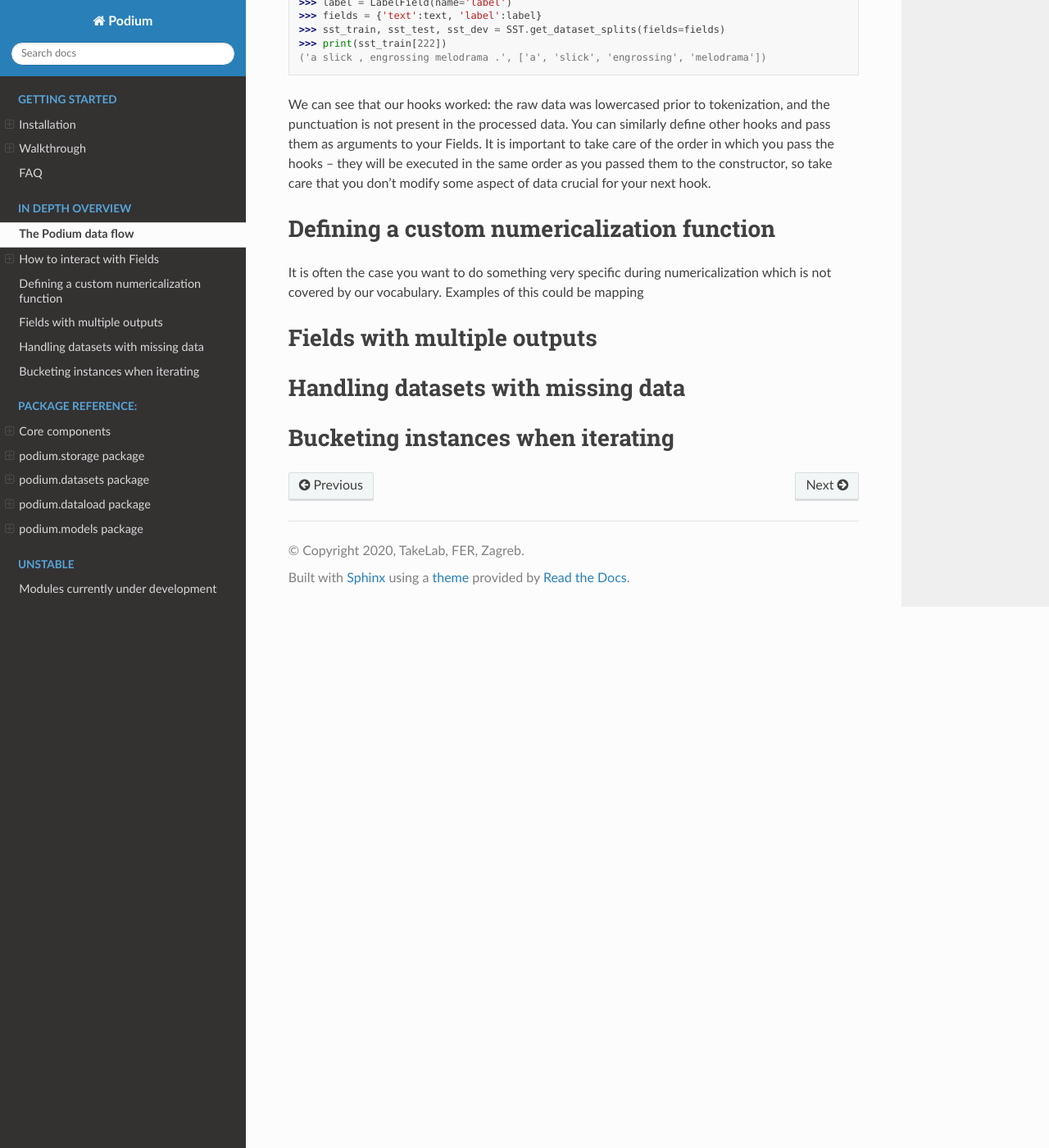
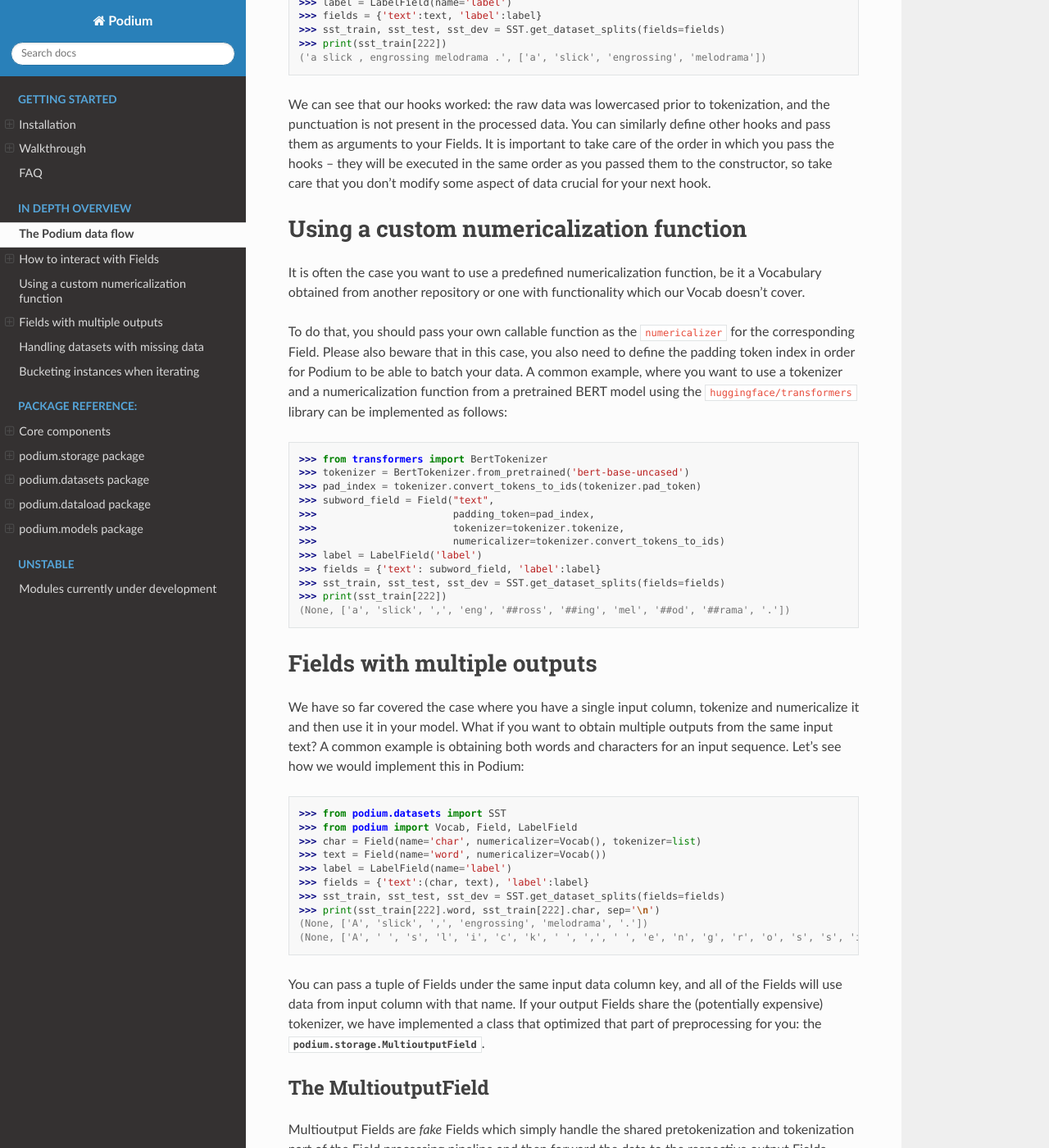
Before and after one commit to TakeLab/podium, a Sphinx documentation site: the page built from docs/source/advanced.rst, in a window 1280 px wide and 1400 px high, scrolled down 2933 px. Shown: the whole window at 82% size. Built offline with Sphinx 7.4.7 and the Read the Docs theme 2.0.0, drawn with Linux system fonts in a browser that asks for light colours; pages that are not in the unit, such as notebooks, are missing from menus; some of the changed text lies outside the part shown.

Commit message:
Add multioutput

```diff
--- a/docs/source/advanced.rst
+++ b/docs/source/advanced.rst
@@ -1,5 +1,3 @@
-
-
 The Podium data flow
 ====================
 
@@ -127,14 +125,88 @@ Putting it all together
 
 We can see that our hooks worked: the raw data was lowercased prior to tokenization, and the punctuation is not present in the processed data. You can similarly define other hooks and pass them as arguments to your Fields. It is important to take care of the order in which you pass the hooks -- they will be executed in the same order as you passed them to the constructor, so take care that you don't modify some aspect of data crucial for your next hook.
 
-Defining a custom numericalization function
+Using a custom numericalization function
 ===========================================
 
-It is often the case you want to do something very specific during numericalization which is not covered by our vocabulary. Examples of this could be mapping
+It is often the case you want to use a predefined numericalization function, be it a Vocabulary obtained from another repository or one with functionality which our Vocab doesn't cover.
+
+To do that, you should pass your own callable function as the ``numericalizer`` for the corresponding Field. Please also beware that in this case, you also need to define the padding token index in order for Podium to be able to batch your data. A common example, where you want to use a tokenizer and a numericalization function from a pretrained BERT model using the ``huggingface/transformers`` library can be implemented as follows:
+
+.. code-block:: python
+
+  >>> from transformers import BertTokenizer
+  >>> tokenizer = BertTokenizer.from_pretrained('bert-base-uncased')
+  >>> pad_index = tokenizer.convert_tokens_to_ids(tokenizer.pad_token)
+  >>> subword_field = Field("text",
+  >>>                       padding_token=pad_index,
+  >>>                       tokenizer=tokenizer.tokenize,
+  >>>                       numericalizer=tokenizer.convert_tokens_to_ids)
+  >>> label = LabelField('label')
+  >>> fields = {'text': subword_field, 'label':label}
+  >>> sst_train, sst_test, sst_dev = SST.get_dataset_splits(fields=fields)
+  >>> print(sst_train[222])
+  (None, ['a', 'slick', ',', 'eng', '##ross', '##ing', 'mel', '##od', '##rama', '.'])
 
 
 Fields with multiple outputs
 ============================
+
+We have so far covered the case where you have a single input column, tokenize and numericalize it and then use it in your model. What if you want to obtain multiple outputs from the same input text? A common example is obtaining both words and characters for an input sequence. Let's see how we would implement this in Podium:
+
+.. code-block:: python
+
+  >>> from podium.datasets import SST
+  >>> from podium import Vocab, Field, LabelField
+  >>> char = Field(name='char', numericalizer=Vocab(), tokenizer=list)
+  >>> text = Field(name='word', numericalizer=Vocab())
+  >>> label = LabelField(name='label')
+  >>> fields = {'text':(char, text), 'label':label}
+  >>> sst_train, sst_test, sst_dev = SST.get_dataset_splits(fields=fields)
+  >>> print(sst_train[222].word, sst_train[222].char, sep='\n')
+  (None, ['A', 'slick', ',', 'engrossing', 'melodrama', '.'])
+  (None, ['A', ' ', 's', 'l', 'i', 'c', 'k', ' ', ',', ' ', 'e', 'n', 'g', 'r', 'o', 's', 's', 'i', 'n', 'g', ' ', 'm', 'e', 'l', 'o', 'd', 'r', 'a', 'm', 'a', ' ', '.'])
+
+You can pass a tuple of Fields under the same input data column key, and all of the Fields will use data from input column with that name. If your output Fields share the (potentially expensive) tokenizer, we have implemented a class that optimized that part of preprocessing for you: the :class:`podium.storage.MultioutputField`.
+
+The MultioutputField
+---------------------
+
+Multioutput Fields are `fake` Fields which simply handle the shared pretokenization and tokenization part of the Field processing pipeline and then forward the data to the respective output Fields.
+
+One example of such a use-case would be extracting both word tokens as well as their corresponding part-of-speech tags, both to be used as inputs to a model. For this example, we will still use the SST dataset as a demo, but we will use the spacy tokenizer.
+
+.. code-block:: python
+
+  >>> from podium import MultioutputField
+  >>> import spacy
+  >>>
+  >>> # Define hooks to extract raw text and POS tags
+  >>> # from spacy token objects
+  >>> def extract_text_hook(raw, tokenized):
+  >>>   return raw, [token.text for token in tokenized]
+  >>> def extract_pos_hook(raw, tokenized):
+  >>>   return raw, [token.pos_ for token in tokenized]
+  >>>
+  >>> # Define the output Fields and the MultioutputField
+  >>> word = Field(name='word', numericalizer=Vocab(), posttokenize_hooks=(extract_text_hook,))
+  >>> pos = Field(name='pos', numericalizer=Vocab(), posttokenize_hooks=(extract_pos_hook,))
+  >>> spacy_tokenizer = spacy.load('en', disable=['parser', 'ner'])
+  >>> text = MultioutputField([word, pos], tokenizer=spacy_tokenizer)
+  >>> label = LabelField(name='label')
+  >>> fields = {'text': text, 'label':label}
+  >>> sst_train, sst_test, sst_dev = SST.get_dataset_splits(fields=fields)
+  >>> print(sst_train[222].word, sst_train[222].pos, sep='\n')
+  (None, ['A', 'slick', ',', 'engrossing', 'melodrama', '.'])
+  (None, ['DET', 'ADJ', 'PUNCT', 'VERB', 'NOUN', 'PUNCT'])
+
+
+MultioutputFields accept three parameters upon construction, which encapsulate the first half of the Field processing cycle:
+
+  - :obj:`output_fields` (List[Field]): a sequence of Fields.
+  - :obj:`tokenizer` (callable): the tokenizer to use.
+  - :obj:`pretokenization_hooks` (tuple(callable)): a sequence of pretokenization hooks to apply to raw data.
+
+After tokenization, the processed data will be sent to all of the output Fields. Note that only the post-tokenization part of those fields will be used!
 
 Handling datasets with missing data
 ===================================
--- a/docs/source/faq.rst
+++ b/docs/source/faq.rst
@@ -48,7 +48,7 @@ Be aware that you will get a dataset as a matrix by default -- meaning that all
   (None, ['A', 'slick', ',', 'engrossing', 'melodrama', '.'])
   (None, ['A', ' ', 's', 'l', 'i', 'c', 'k', ' ', ',', ' ', 'e', 'n', 'g', 'r', 'o', 's', 's', 'i', 'n', 'g', ' ', 'm', 'e', 'l', 'o', 'd', 'r', 'a', 'm', 'a', ' ', '.'])
 
-In case your outputs can share the same tokenizer, you should use :class:`podium.storage.MultioutputField` for efficiency:
+In case your outputs can share the same tokenizer, you should use :class:`podium.storage.MultioutputField` for efficiency. As an illustrative example, we could
 
 .. code-block:: python
 
--- a/docs/source/walkthrough.rst
+++ b/docs/source/walkthrough.rst
@@ -40,7 +40,7 @@ Podium contains methods to iterate over data. Let's take a look at :class:`podiu
   >>> from podium import Iterator
   >>> train_iter = Iterator(sst_train, batch_size=2)
   >>> batch_x, batch_y = next(iter(train_iter))
-  >>> print(f"{batch_x}\n{batch_y}")
+  >>> print(batch_x, batch_y, sep='\n')
   InputBatch(text=array([[ 1390,   193,  3035,    12,     4,   652, 13874,   310,    11,
           101, 13875,    12,    31,    14,   729,  1733,     5,     9,
           144,  7287,     8,  3656,   193,  7357,   700,     2,     1,
@@ -65,7 +65,7 @@ We saw earlier that our dataset has two Fields: text and label. We will touch on
   :emphasize-lines: 3
 
   >>> text_field, label_field = sst_train.fields
-  >>> print(f"{text_field}\n{label_field}")
+  >>> print(text_field, label_field, sep='\n')
   Field[name: text, is_target: False, vocab: Vocab[finalized: True, size: 16284]]
   LabelField[name: label, is_target: True, vocab: Vocab[finalized: True, size: 2]]
 
@@ -106,7 +106,7 @@ The SST dataset has two textual data columns (fields): (1) the input text of the
   >>> from podium import Field, LabelField
   >>> text = Field(name='text', numericalizer=small_vocabulary)
   >>> label = LabelField(name='label')
-  >>> print(f"{text}\n{label}")
+  >>> print(text, label, sep='\n')
   Field[name: text, is_target: False, vocab: Vocab[finalized: False, size: 0]]
   LabelField[name: label, is_target: True, vocab: Vocab[finalized: False, size: 0]]
 
```
Also changed, not shown: other parts of docs/source/advanced.rst (+1 -1 lines).
